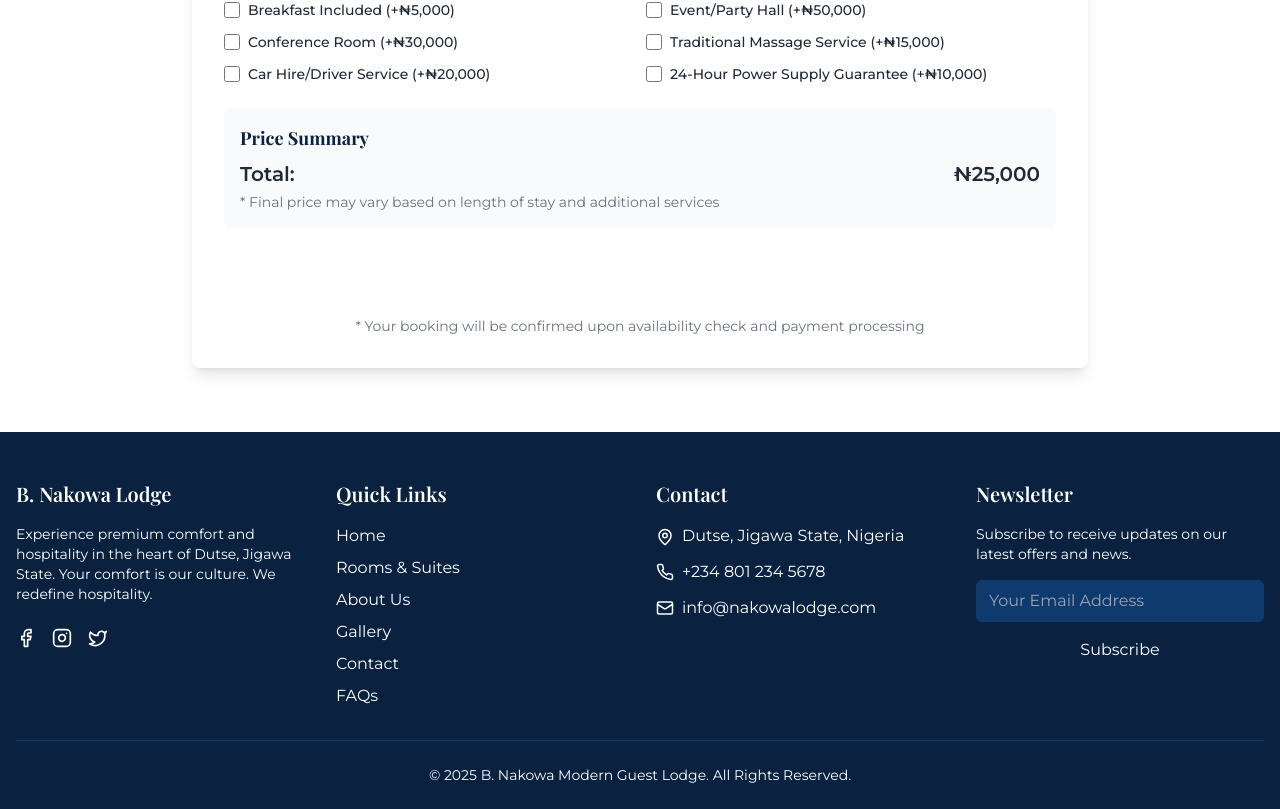
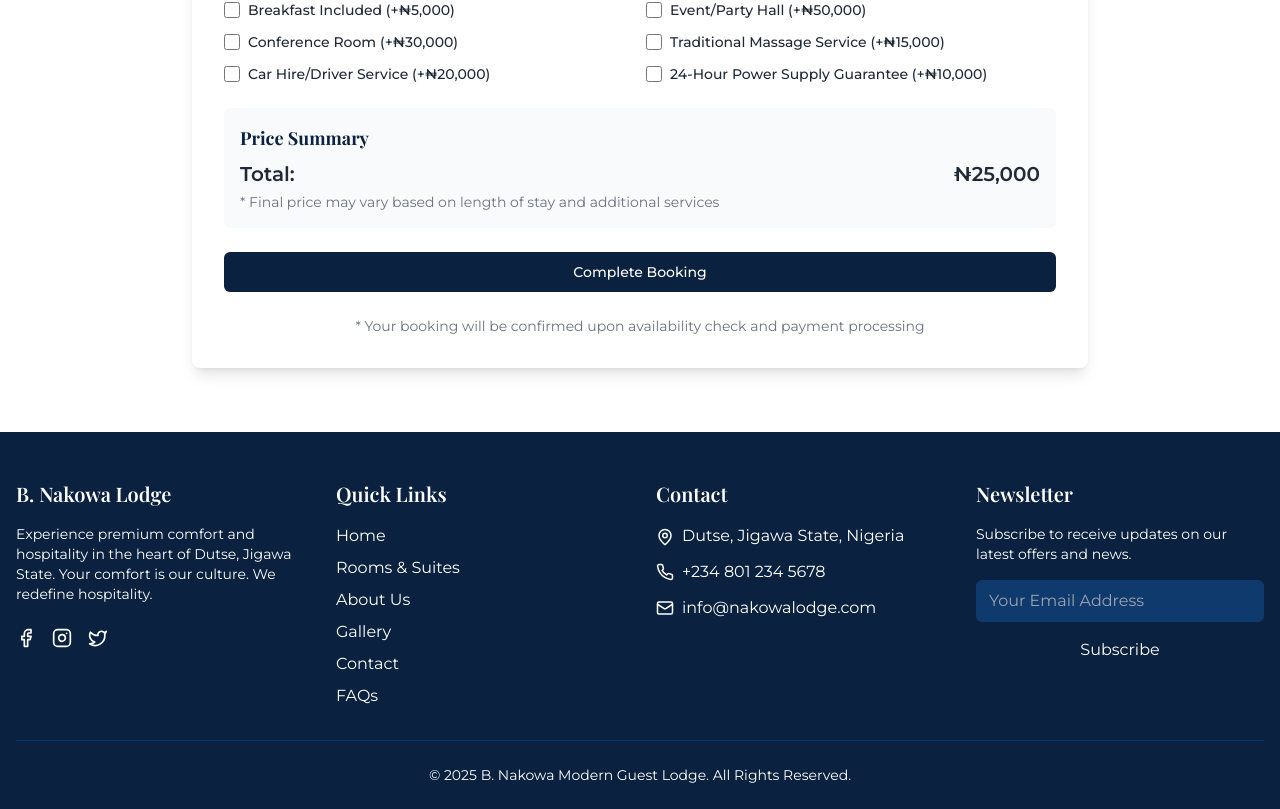
Before and after one commit to CyberG247/nakowa-lodge-web, a React (Vite) app: page /booking in a window 1280 px wide. Shown: the part 895-1704 px from the top of the page. Built offline with nearby package versions, Linux system fonts and the light colour scheme.

Commit message:
Fix: Style booking button
Change the 'Complete Booking' button to navy-blue with white text. Change the hover state to red.

```diff
--- a/src/components/BookingForm.tsx
+++ b/src/components/BookingForm.tsx
@@ -117,7 +117,7 @@ const BookingForm = () => {
 
           <Button
             type="submit"
-            className="w-full bg-accent-red hover:bg-navy text-white py-3 rounded-md"
+            className="w-full bg-navy text-white hover:bg-accent-red transition-colors py-3 rounded-md"
           >
             Complete Booking
           </Button>
```
